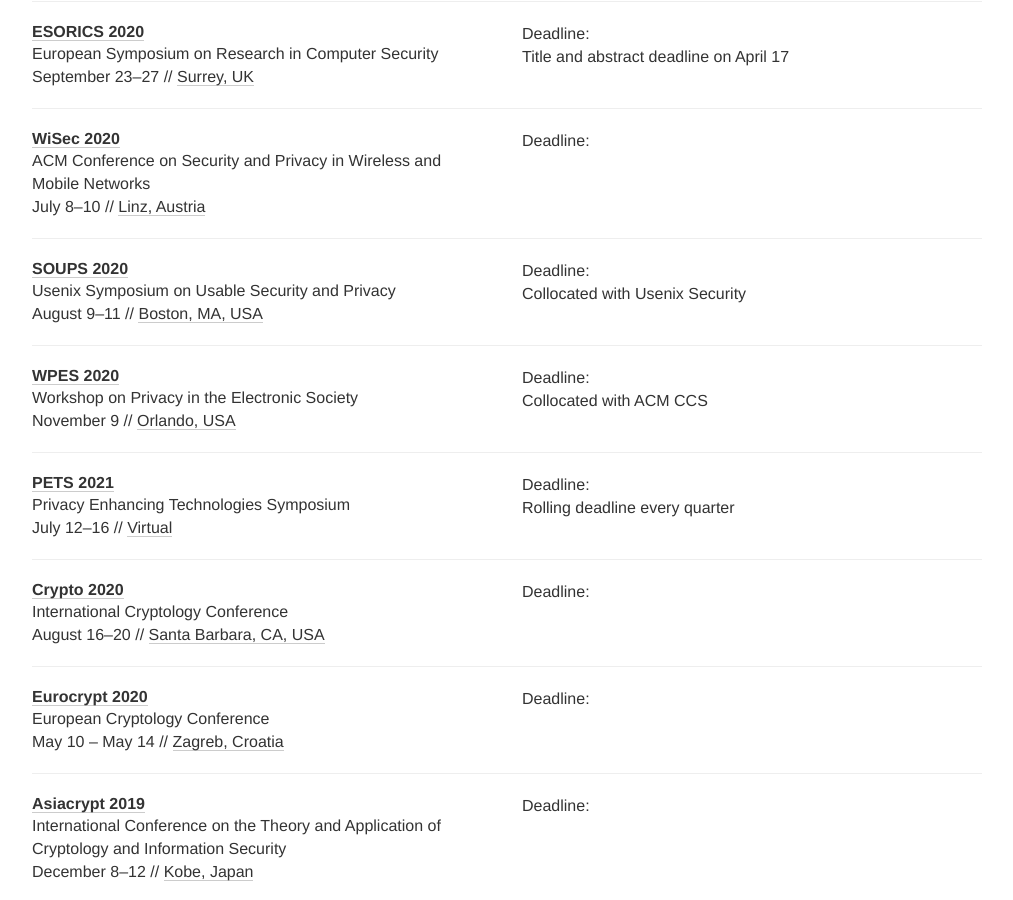
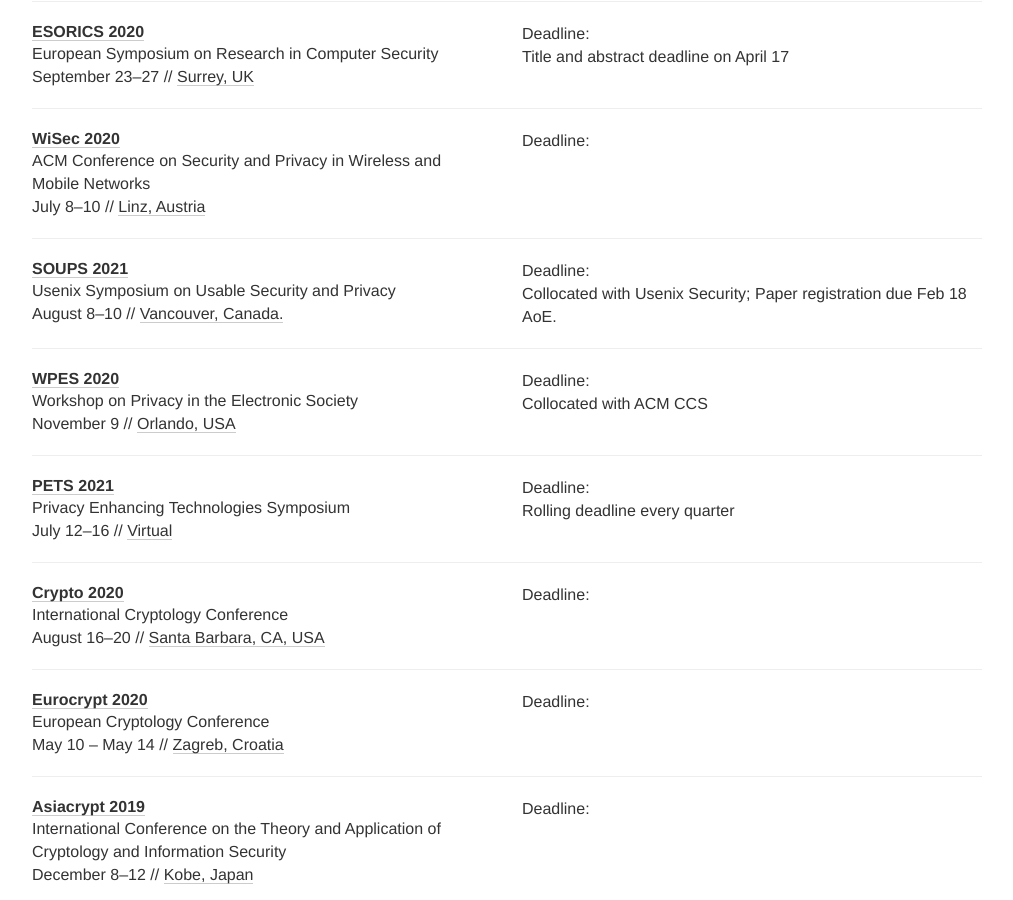
Before and after one commit to sec-deadlines/sec-deadlines.github.io, a Jekyll site: the page built from index.html, in a window 1280 px wide and 900 px high, scrolled down 965 px. Shown: the whole window, without its empty margins (133-1146 px from the left). Built offline with Jekyll 4.4.1, drawn with Linux system fonts in a browser that asks for light colours; nearby versions of some CDN libraries; comment, search, counter and statistics services are not loaded.

Commit message:
Update SOUPS 2021

```diff
--- a/_data/conferences.yml
+++ b/_data/conferences.yml
@@ -94,12 +94,12 @@
 
 - name: SOUPS
   description: Usenix Symposium on Usable Security and Privacy
-  year: 2020
-  link: https://www.usenix.org/conference/soups2020
-  deadline: "2020-02-20 23:59"
-  comment: Collocated with Usenix Security
-  date: August 9–11
-  place: Boston, MA, USA
+  year: 2021
+  link: https://www.usenix.org/conference/soups2021
+  deadline: "2021-02-25 23:59"
+  comment: Collocated with Usenix Security; Paper registration due Feb 18 AoE.
+  date: August 8–10
+  place: Vancouver, Canada.
   tags: [SEC, PRIV]
 
 # Privacy
```
